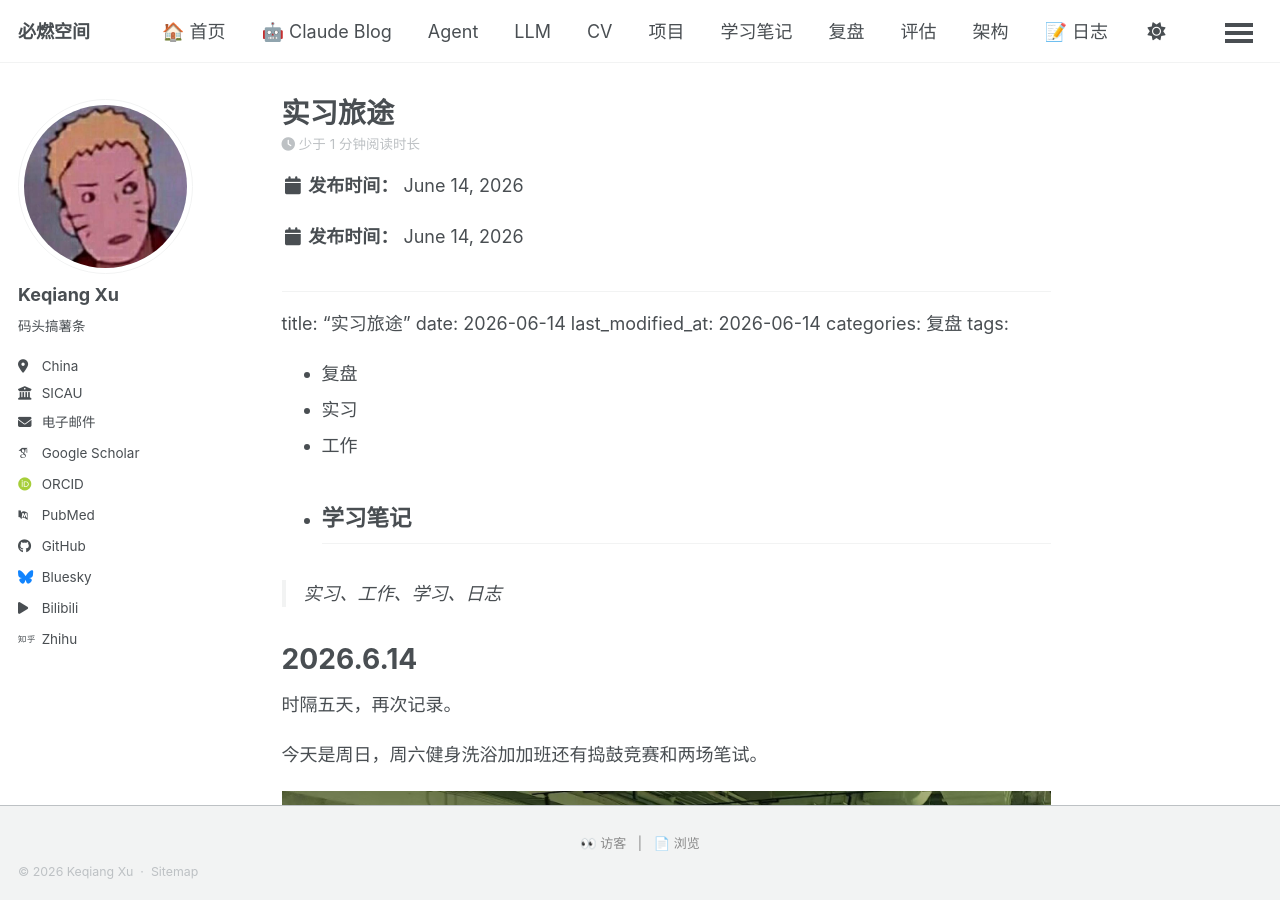
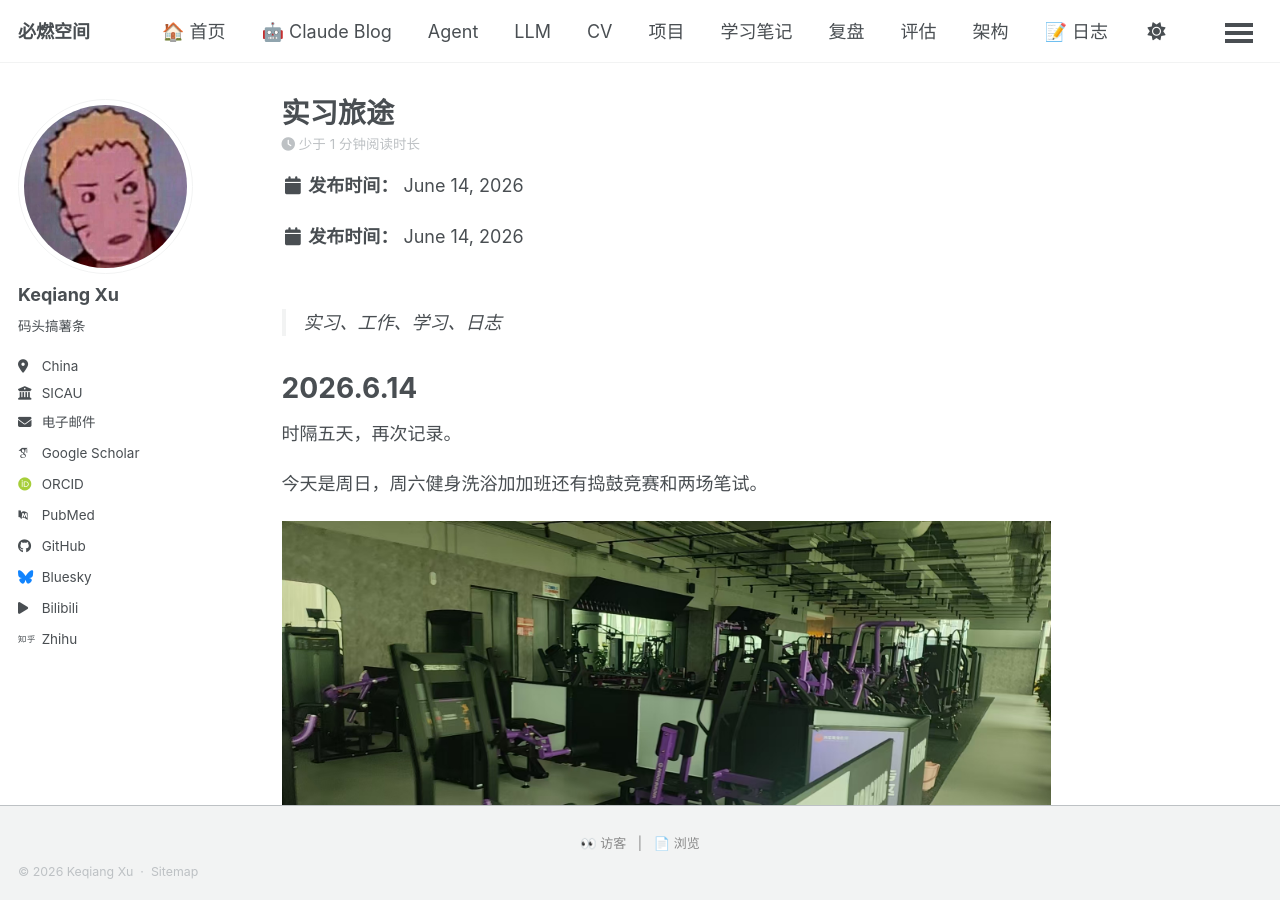
Before and after one commit to Qnh233/Qnh233.github.io, a Jekyll site: the page built from _posts/2026-06-14-shi-xi-lv-tu.md, in a window 1280 px wide and 900 px high. Built offline with Jekyll 4.4.1, drawn with Linux system fonts in a browser that asks for light colours; some web fonts are replaced; a script bundle is joined from its source files by our own code; library files that are not in the unit come from our copies; comment, search, counter and statistics services are not loaded; some of the changed text lies outside the part shown.

Commit message:
blog: fix 实习旅途 front matter

```diff
--- a/_posts/2026-06-14-shi-xi-lv-tu.md
+++ b/_posts/2026-06-14-shi-xi-lv-tu.md
@@ -1,26 +1,13 @@
 ---
 title: '实习旅途'
 date: 2026-06-14
+last_modified_at: 2026-06-14
 permalink: /posts/2026/06/实习旅途/
-tags:
-  - 复盘
-  - 学习笔记
-  - 架构
-  - Agent
-  - 项目
-modified: 2026-06-14
----
-
----
-title: "实习旅途"
-date: 2026-06-14
-last_modified_at: 2026-06-14
 categories: 复盘
 tags:
   - 复盘
-  - 实习
-  - 工作
-  - 学习笔记
+  - 实习笔记
+modified: 2026-06-14
 ---
 
 > 实习、工作、学习、日志
```
